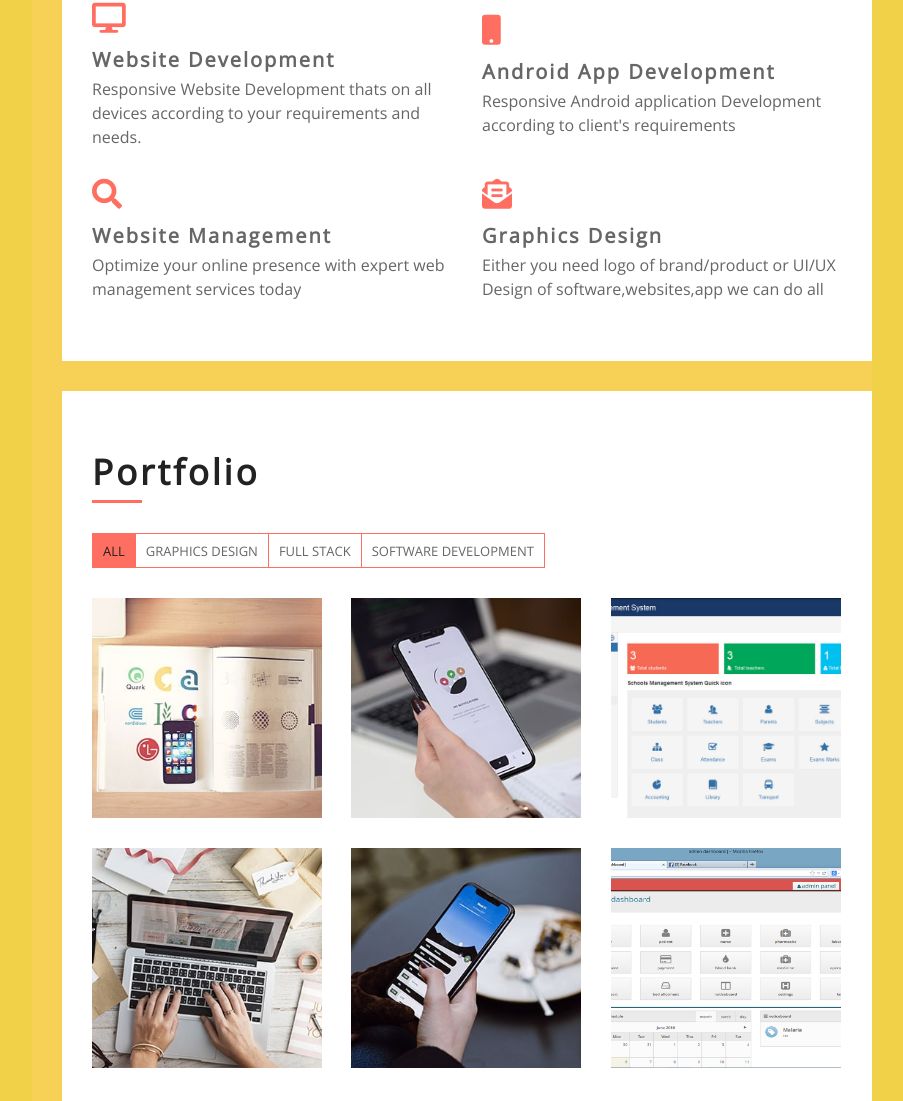
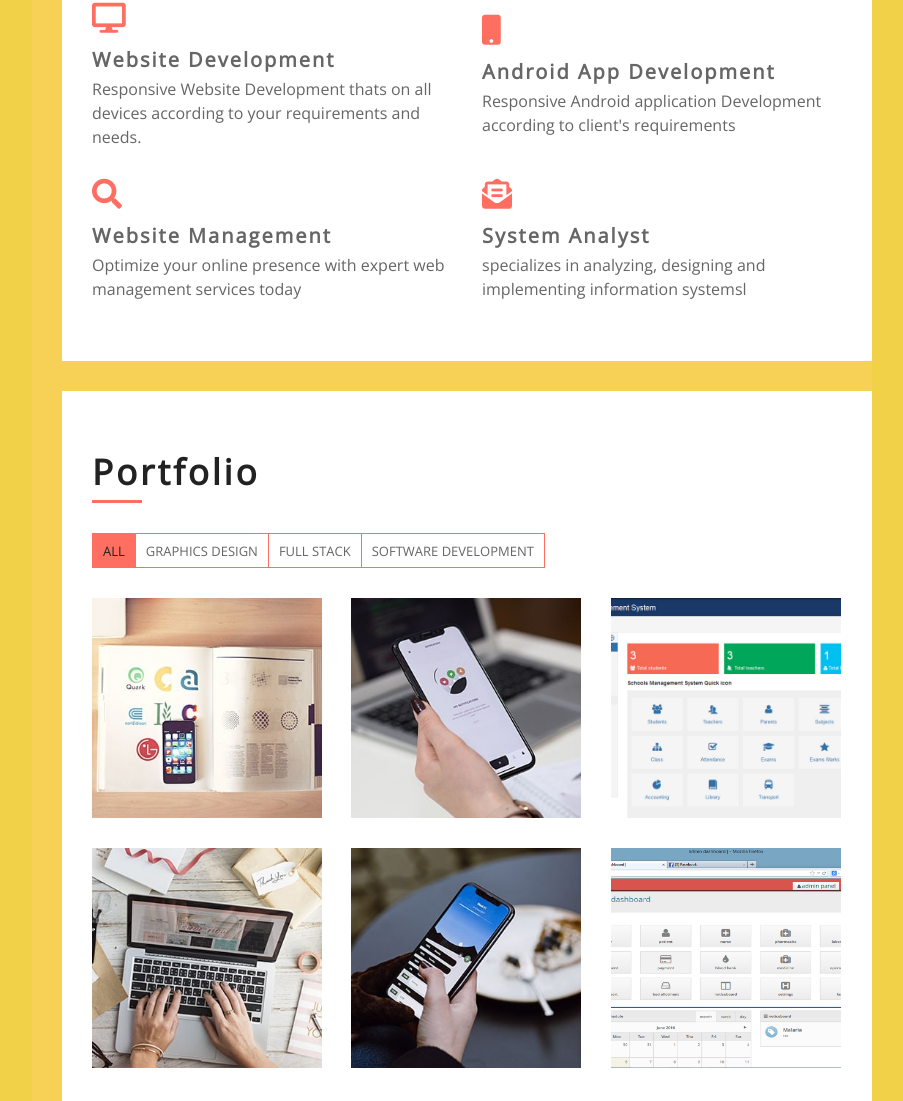
Before and after one commit to Sternmumba/my-portifolio, a plain HTML site: page index.html in a window 1280 px wide. Shown: the part 2769-3870 px from the top of the page, without its empty margins (338-1241 px from the left). Drawn offline with nearby package versions, Linux system fonts and the light colour scheme.

Commit message:
Update index.html

```diff
--- a/index.html
+++ b/index.html
@@ -295,9 +295,8 @@
                         <div class="col-md-6">
                             <div class="srv-col">
                                 <i class="fa fa-envelope-open-text"></i>
-                                <h3>Graphics Design</h3>
-                                <p>Either you need logo of brand/product or UI/UX Design of software,websites,app we can
-                                    do all</p>
+                                <h3>System Analyst</h3>
+                                <p>specializes in analyzing, designing and implementing information systemsl</p>
                             </div>
                         </div>
                     </div>
@@ -469,7 +468,7 @@
                         <div class="col-md-6">
                             <div class="contact-info">
                                 <p><i class="fa fa-user"></i>Stern Mumba</p>
-                                <p><i class="fa fa-tag"></i>Web Designer & Developer</p>
+                                <p><i class="fa fa-tag"></i>Software Designer, Developer and System analyst</p>
                                 <p><i class="fa fa-envelope"></i><a
                                         href="mailto:mumbastern503@gmail.com">mumbastern503@gmail.com</a>
                                 </p>
```
